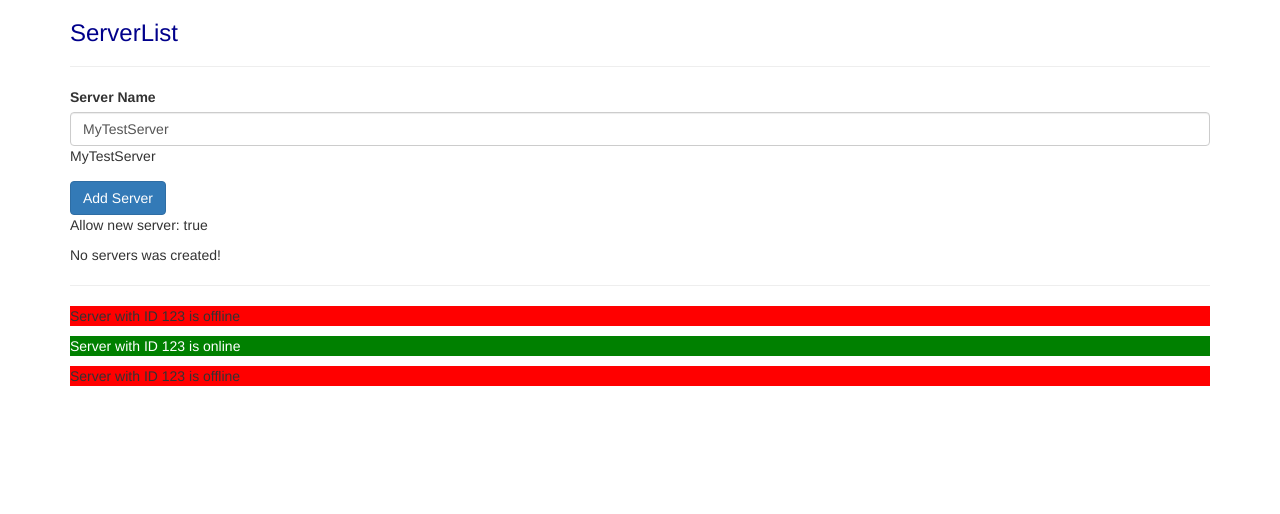
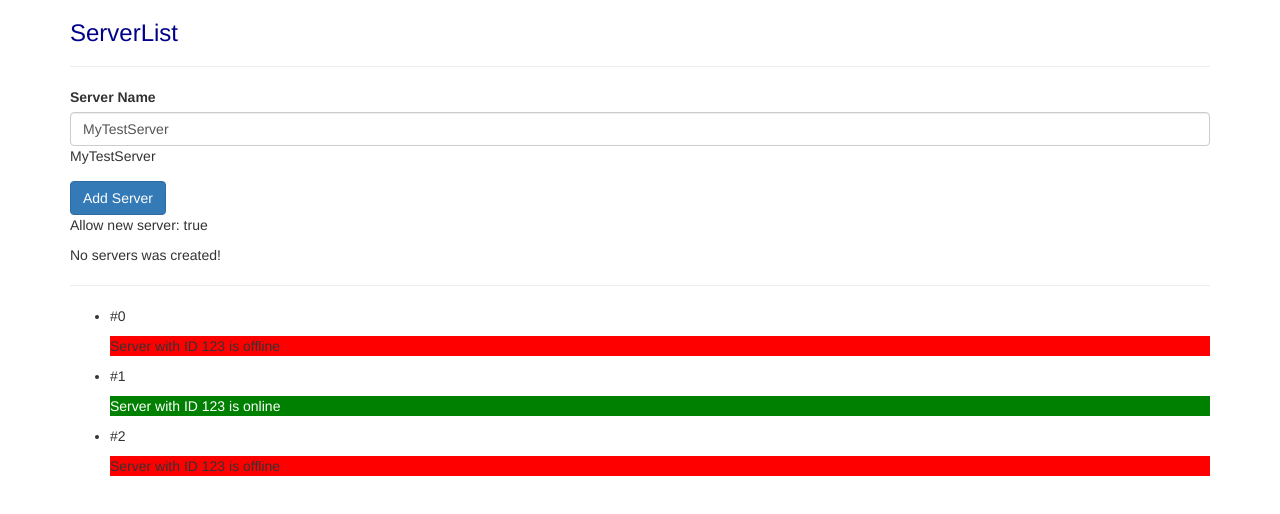
Before and after one commit to elvan/server-list-app-angular-basics, an Angular app: page / in a window 1280 px wide. Shown: the top 514 px of the page. Built offline with nearby package versions, Linux system fonts and the light colour scheme.

Commit message:
getting the index when using ngFor

```diff
--- a/src/app/server-list/server-list.component.html
+++ b/src/app/server-list/server-list.component.html
@@ -28,4 +28,9 @@
 
 <hr />
 
-<app-server-item *ngFor="let item of servers"></app-server-item>
+<ul>
+  <li *ngFor="let item of servers; let i = index">
+    <p>#{{ i }}</p>
+    <app-server-item></app-server-item>
+  </li>
+</ul>
```
